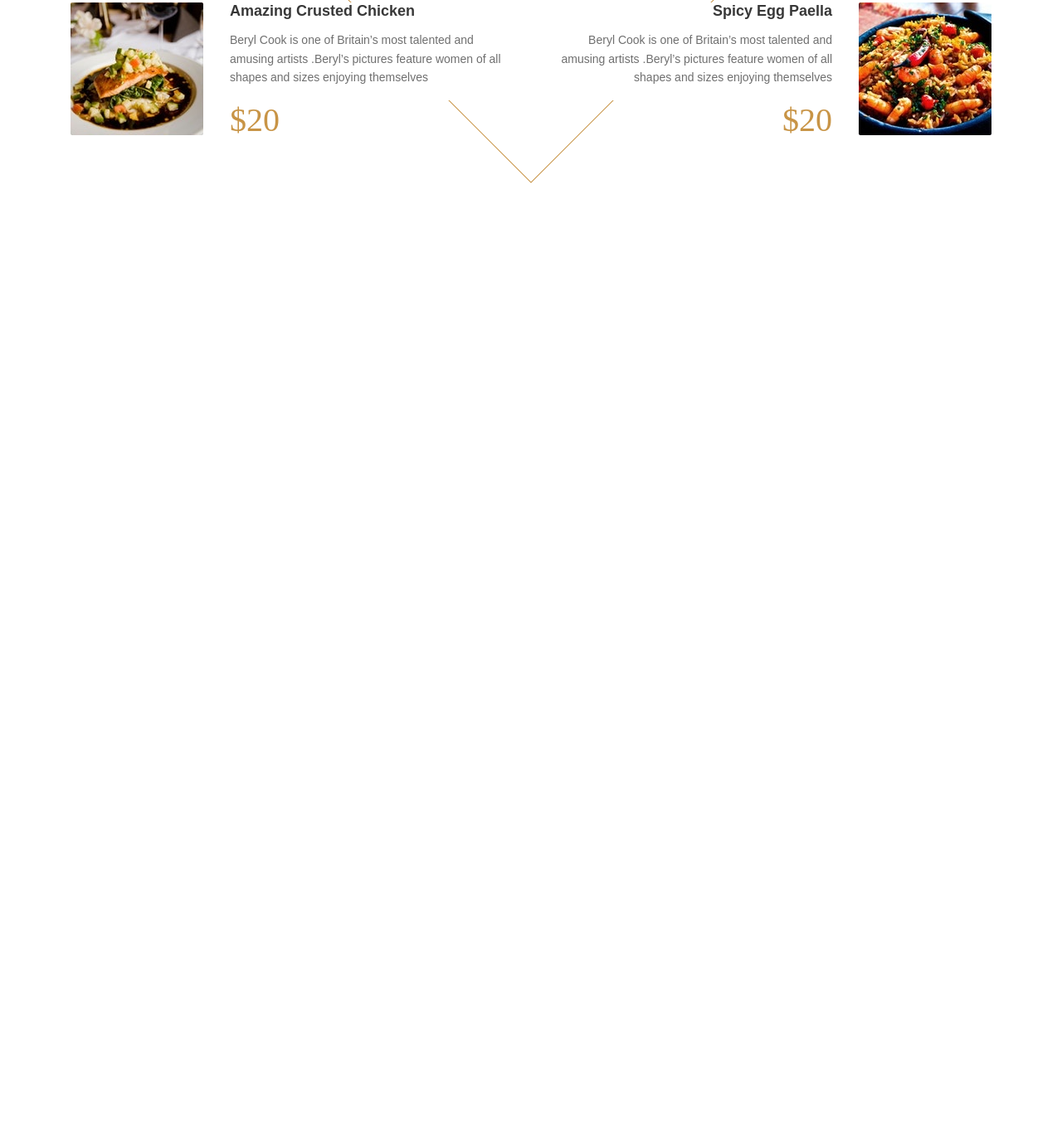
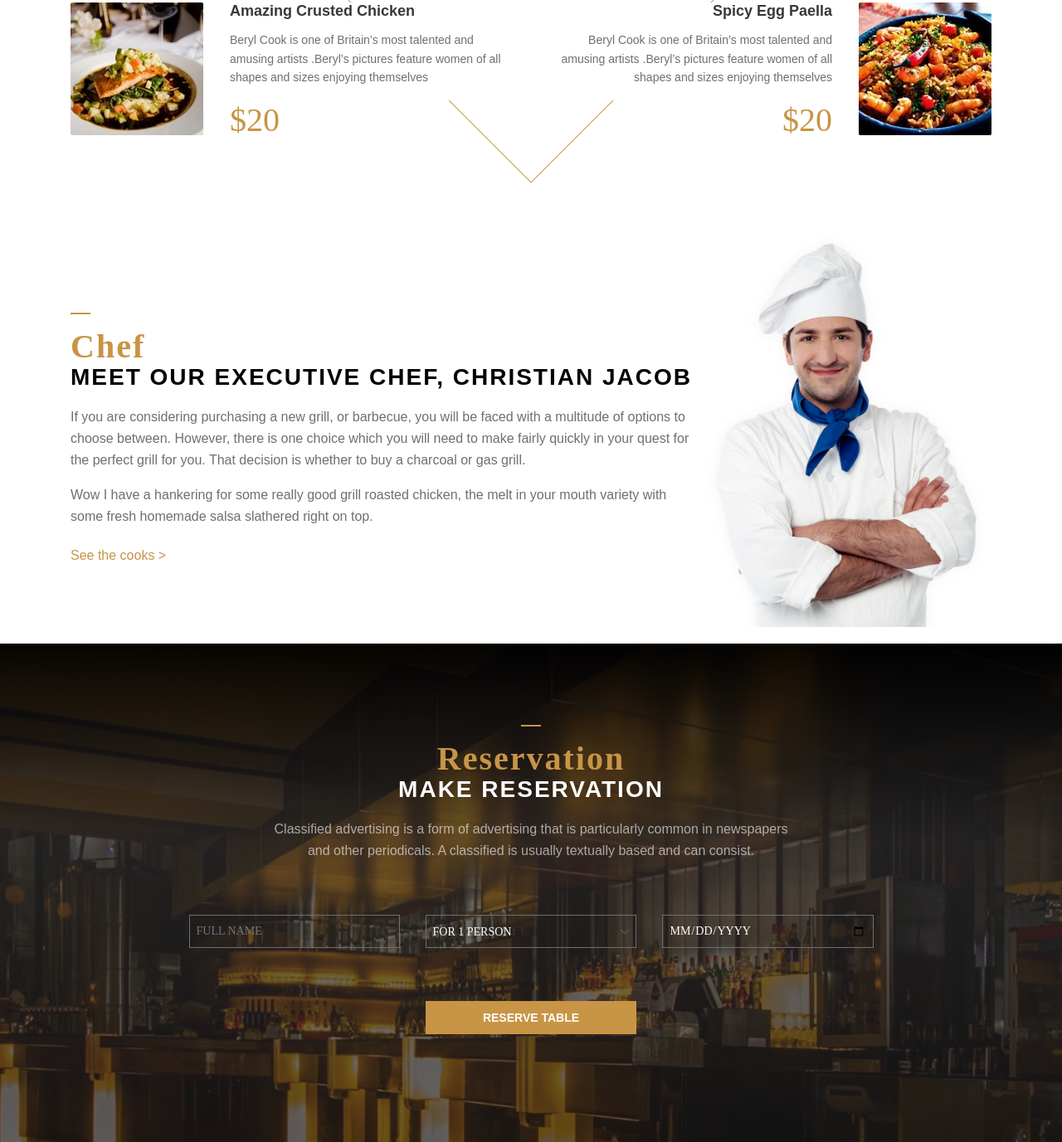
Before and after one commit to Jordan-182/Formation-Grafikart, a plain HTML site: page index.html in a window 1280 px wide. Shown: the part 2378-3755 px from the top of the page at 83% size. Before the commit the page ends 2673 px from the top, so only its background shows below. Drawn offline with Linux system fonts and the light colour scheme.

Commit message:
reservation

```diff
--- a/index.html
+++ b/index.html
@@ -94,6 +94,44 @@
             <div class="menu-summary-price">$20</div>
           </div>
       </div>
+      <div class="block block-chief">
+        <div class="block-img">
+          <img src="img/chief.png" alt="chef">
+        </div>
+        <div class="block-body">
+          <h2 class="title"><span>Chef</span> Meet our executive chef, christian jacob</h2>
+          <p>If you are considering purchasing a new grill, or barbecue, you will be faced with a
+            multitude of options to choose between. However, there is one choice which you will need
+            to make fairly quickly in your quest for the perfect grill for you. That decision is whether to buy a charcoal or gas grill.</p>
+          <p>Wow I have a hankering for some really good grill roasted chicken, the melt in your mouth variety with some fresh homemade
+            salsa slathered right on top.</p>
+            <a href="recipe.html" class="more">See the cooks</a>
+        </div>
+      </div>
+    </section>
+    <section class="reservation" id="reservation">
+      <div class="container">
+        <div class="block block-centered block-last">
+          <div class="block-body">
+            <h2 class="title"><span>Reservation</span> Make reservation</h2>
+            <p>Classified advertising is a form of advertising that is particularly common in
+              newspapers and other periodicals. A classified is usually textually based and can consist.</p>
+              <form action="#" class="reservation-form">
+                <div class="reservation-form-row">
+                  <input type="text" name="fullname" placeholder="Full Name">
+                <select name="persons" id="#">
+                  <option value="1">For 1 person</option>
+                  <option value="2">For 2 persons</option>
+                  <option value="3">For 3 persons</option>
+                  <option value="4">For 4 persons</option>
+                </select>
+                <input type="date" name="date">
+                </div>
+                <button class="button">Reserve Table</button>
+              </form>
+          </div>
+        </div>
+      </div>
     </section>
   </body>
 </html>
--- a/style.css
+++ b/style.css
@@ -240,6 +240,79 @@ img{
     line-height: 1;
 }
 
+.reservation{
+    background:
+        linear-gradient(180deg, rgba(0, 0, 0, 0.92), rgba(54, 54, 54, 0.5) 39.24%, rgba(28, 28, 28, 0.4) 100%),
+        url(img/reservation.jpg) center center / cover no-repeat;
+    color: rgba(255, 255, 255, 0.6);
+    padding: 50px 0;
+}
+
+.reservation .title{
+    color: #fff;
+}
+
+.reservation input, .reservation select{
+    padding: 0 0.5rem;
+    width: 100%;
+    margin-bottom: 15px;
+    border: solid 1px #6f6f6f;
+    background: transparent;
+    height: 40px;
+    text-transform: uppercase;
+    font-size: 0.875rem;
+    color: #fff;
+    font-family: 'Source Sans Pro' , serif;
+    transition: background 0.3s, border-color 0.3s;
+    -moz-appearance: none;
+    -webkit-appearance: none;
+    appearance: none;
+}
+
+.reservation select{
+    background: url(img/select.svg) no-repeat right 0.5rem center;
+}
+
+.reservation input:focus, .reservation select:focus{
+    background-color: rgba(255, 255, 255, 0.1);
+    border-color: #C89446;
+}
+
+.reservation .button{
+    width: 100%;
+}
+
+.button{
+    font-weight: 600;
+    font-size: 0.875rem;
+    padding: 11px 1rem;
+    color: #fff;
+    background: #C89446;
+    border: 1px solid transparent;
+    text-transform: uppercase;
+    cursor: pointer;
+    transition: 0.3s;
+}
+
+.button:hover{
+    background: transparent;
+    border: 1px solid #C89446;
+}
+
+.reservation p{
+    max-width: 625px;
+    margin-left: auto;
+    margin-right: auto;
+}
+
+.reservation .block-centered .block-body{
+    max-width: 825px;
+}
+
+select option{
+    color: #000;
+}
+
 @media only screen and (min-width: 600px){
     html{
         font-size: 16px;
@@ -425,4 +498,39 @@ img{
         border: solid 1px #C89446;
         transform: translate(-50%, 0) rotate(45deg);
      }
+
+     .block-chief{
+        display: flex;
+        align-items: center;
+        margin-bottom: 0;
+     }
+
+     .block-chief .block-img{
+        flex: none;
+        width: 404px;
+        order: 2;
+     }
+
+     .block-chief .block-img::before{
+        display: none;
+     }
+
+     .reservation{
+        padding: 50px 0;
+     }
+
+     .reservation-form-row{
+        margin: 64px 0;
+        display: flex;
+        justify-content: space-between;
+     }
+
+     .reservation-form-row input, .reservation-form-row select{
+        width: calc(33.33% - 20px);
+        margin-bottom: 0;
+     }
+
+     .reservation .button{
+        width: calc(33.33% - 20px);
+     }
 }
```
Also changed, not shown: img/chief.png (added), img/select.svg (added).
